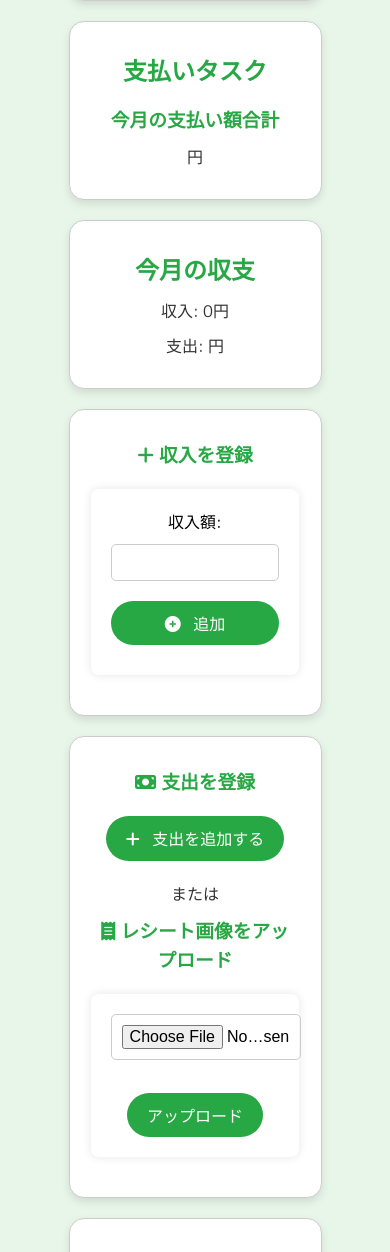
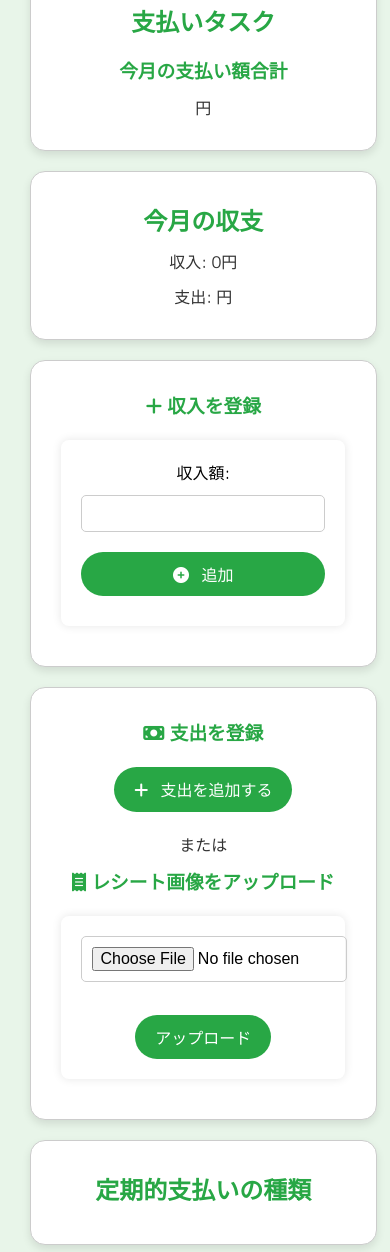
Before and after one commit to judy-choko/mone2, a Flask app: template app/templates/dashboard.html in a window 390 px wide; the page is wider, and only the part inside the window is pictured. Shown: the part 768-2020 px from the top of that part. Run offline with Flask 3, Linux system fonts and the light colour scheme; the template is opened without the code that fills it: values that come from a table or form of the project are taken from there, others are empty; parts of the project's set-up code (start-up, migrations or seed data) failed here and were passed over; some libraries are stand-ins or nearby versions.

Commit message:
fix app.py

```diff
--- a/app/templates/dashboard.html
+++ b/app/templates/dashboard.html
@@ -21,6 +21,11 @@
             padding: 0;
         }
 @media (max-width: 768px) {
+    main {
+            width: 94%;
+            margin: 0 auto;
+            text-align: center;
+        }
     form {
         width: 90%;
     }
```
